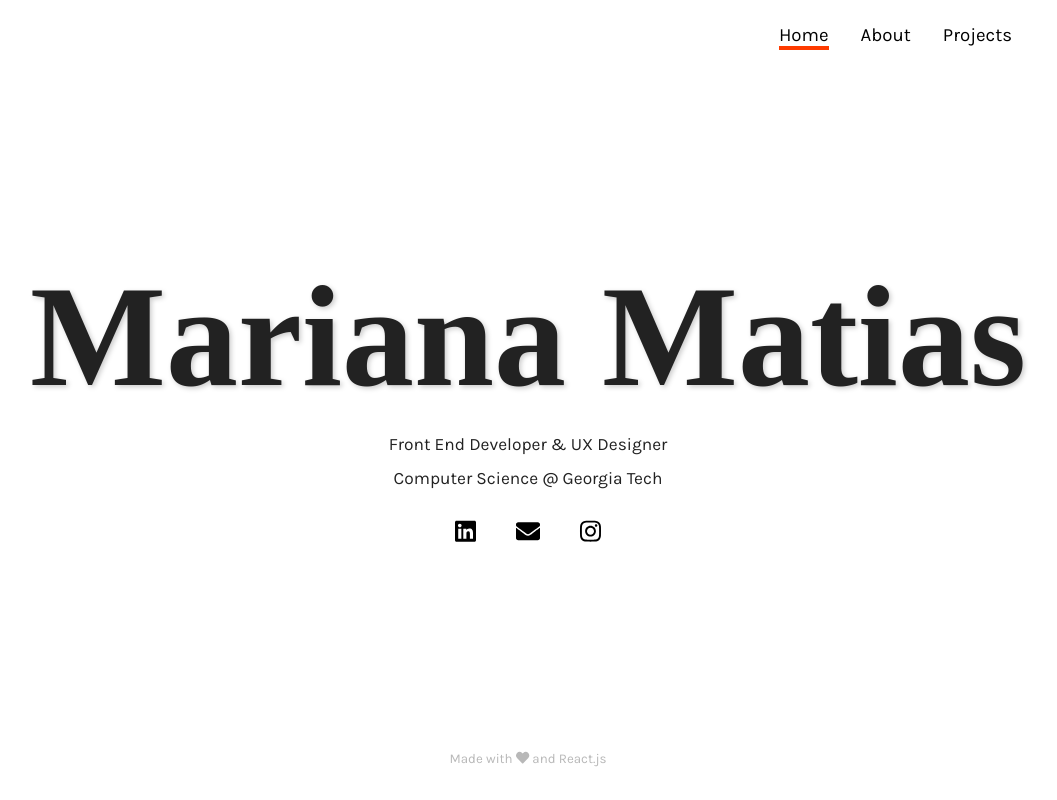
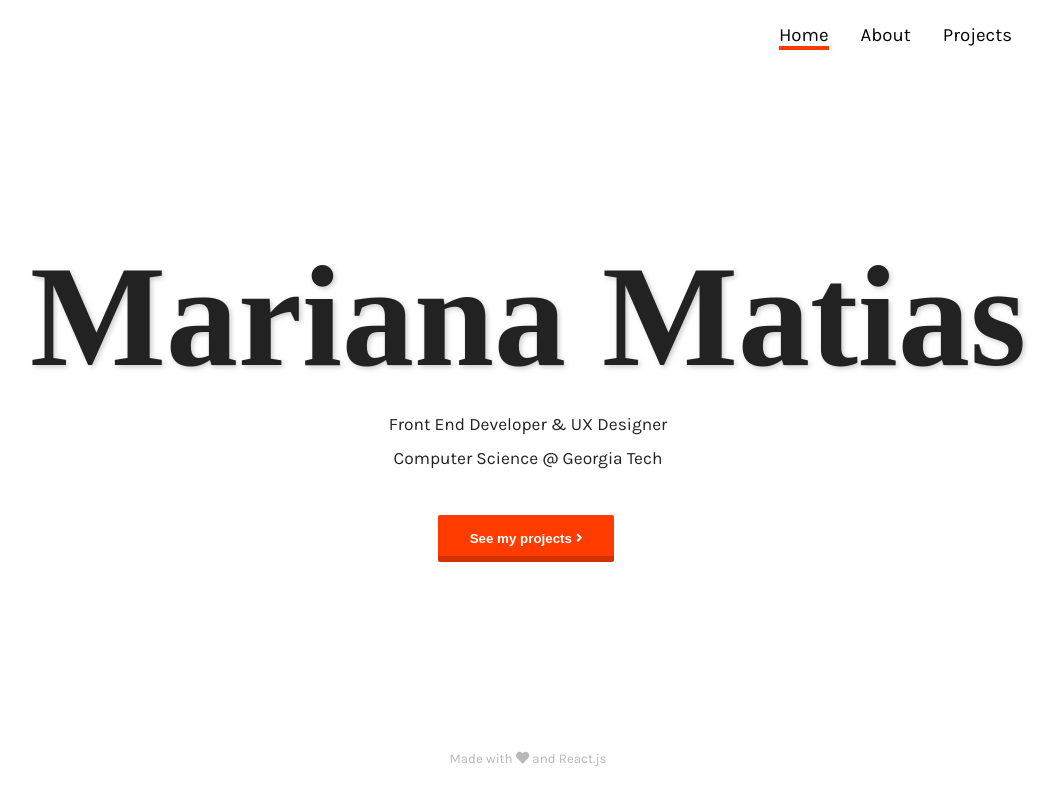
Before and after one commit to marianamatias/marianamatias.github.io, a React (Create React App) app in the folder portfolio/: page / in a window 1280 px wide. Shown: the whole page, without its empty margins (112-1169 px from the left). Built offline with nearby package versions, Linux system fonts and the light colour scheme; a web font is replaced by a local one.

Commit message:
Add button to home page

```diff
--- a/portfolio/src/components/Button.js
+++ b/portfolio/src/components/Button.js
@@ -27,6 +27,6 @@ export default styled(Button)`
 
   :active {
      top: 0.2em;
-     box-shadow: inset 0 -0.6em 0 -0.35em rgba(0, 0, 0, 0.17);
+     box-shadow: inset 0 -0.6em 0 -0.35em rgba(0, 0, 0, 0.2);
   }
 `;
--- a/portfolio/src/components/Pages/About.js
+++ b/portfolio/src/components/Pages/About.js
@@ -1,6 +1,7 @@
 import React, { useState } from "react";
 import Skeleton from "react-loading-skeleton";
 import styled from "styled-components";
+import SocialLinks from "../SocialLinks";
 
 const About = ({ className }) => {
   const [imageLoaded, setImageLoaded] = useState(false);
@@ -52,6 +53,7 @@ const About = ({ className }) => {
             </span> */}
             , and I'm just getting started!
           </p>
+          <SocialLinks />
           {/* <p>
             In terms of personal development, I'm really excited to be learning
             data science! I'm starting an intensive data science program with
@@ -59,7 +61,7 @@ const About = ({ className }) => {
             background with predictive modeling to create great digital
             products!
           </p> */}
-          <p className="signature">-Mariana Matias</p>
+          {/* <p className="signature">-Mariana Matias</p> */}
         </div>
       </div>
     </div>
--- a/portfolio/src/components/Pages/Home.js
+++ b/portfolio/src/components/Pages/Home.js
@@ -1,10 +1,12 @@
-import { faHeart } from "@fortawesome/free-solid-svg-icons";
+import { faAngleRight, faHeart } from "@fortawesome/free-solid-svg-icons";
 import { FontAwesomeIcon } from "@fortawesome/react-fontawesome";
 import React from "react";
+import { useHistory } from "react-router-dom";
 import styled from "styled-components";
-import SocialLinks from "../SocialLinks";
+import Button from "../Button";
 
 const Home = ({ className }) => {
+  var history = useHistory();
   return (
     <div className={className}>
       <div className="info">
@@ -13,7 +15,9 @@ const Home = ({ className }) => {
           <p>Front End Developer & UX Designer</p>
           <p>Computer Science @ Georgia Tech</p>
         </span>
-        <SocialLinks />
+        <Button className="float" onClick={() => history.push('/projects')}>
+          See my projects <FontAwesomeIcon icon={faAngleRight} />
+        </Button>
       </div>
       <p className="footer">
         Made with <FontAwesomeIcon icon={faHeart} /> and React.js
@@ -23,6 +27,10 @@ const Home = ({ className }) => {
 };
 
 export default styled(Home)`
+  .float {
+    margin-top: 2rem;
+  }
+
   .footer {
     font-size: 10pt;
     position: fixed;
@@ -63,26 +71,18 @@ export default styled(Home)`
 
     @media screen and (max-width: 992px) {
       h1 {
-        font-size: 4rem;
+        font-size: 7rem;
       }
     }
 
     @media screen and (max-width: 600px) {
       h1 {
-        font-size: 5rem;
+        line-height: 1em;
         text-shadow: none;
-        font-weight: normal;
       }
       .description {
         display: none;
       }
-
-      ${SocialLinks} {
-        margin-top: 3rem;
-        a {
-          font-size: 2.5rem;
-        }
-      }
     }
   }
 `;
--- a/portfolio/src/components/SocialLinks.js
+++ b/portfolio/src/components/SocialLinks.js
@@ -7,6 +7,7 @@ import styled from "styled-components";
 const SocialLinks = ({ className }) => {
   return (
     <div className={className}>
+      <p>Stay in touch :)</p>
       <a
         href="https://www.linkedin.com/in/marimatias/"
         rel="noopener noreferrer"
@@ -40,10 +41,10 @@ export default styled(SocialLinks)`
     color: black;
     font-size: 1.5rem;
     svg {
-      transition: all 0.2s;
+      transition: all 0.3s;
       &:hover {
         color: #f80081;
-        transform: scale(1.3);
+        transform: scale(1.2);
       }
     }
   }
```
